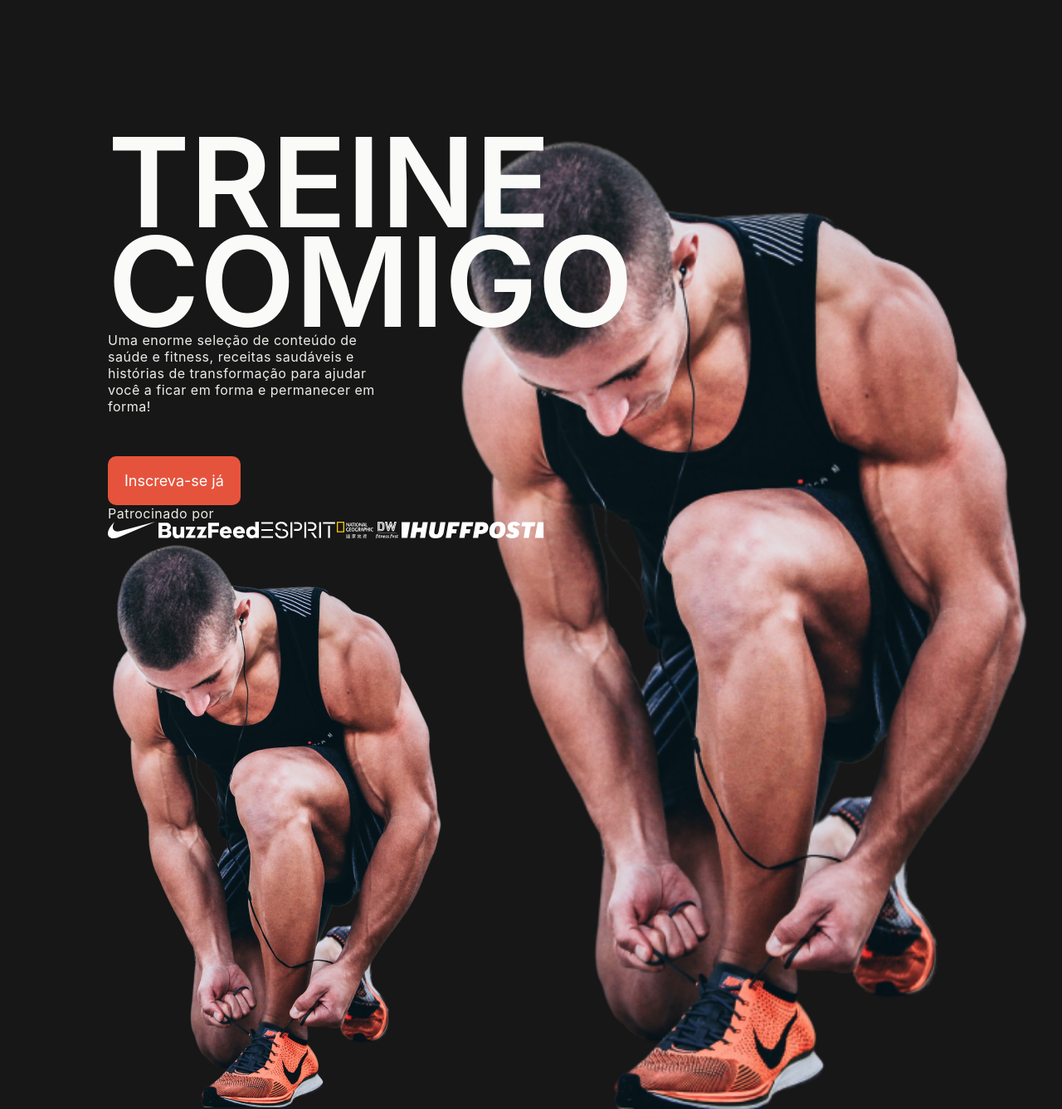
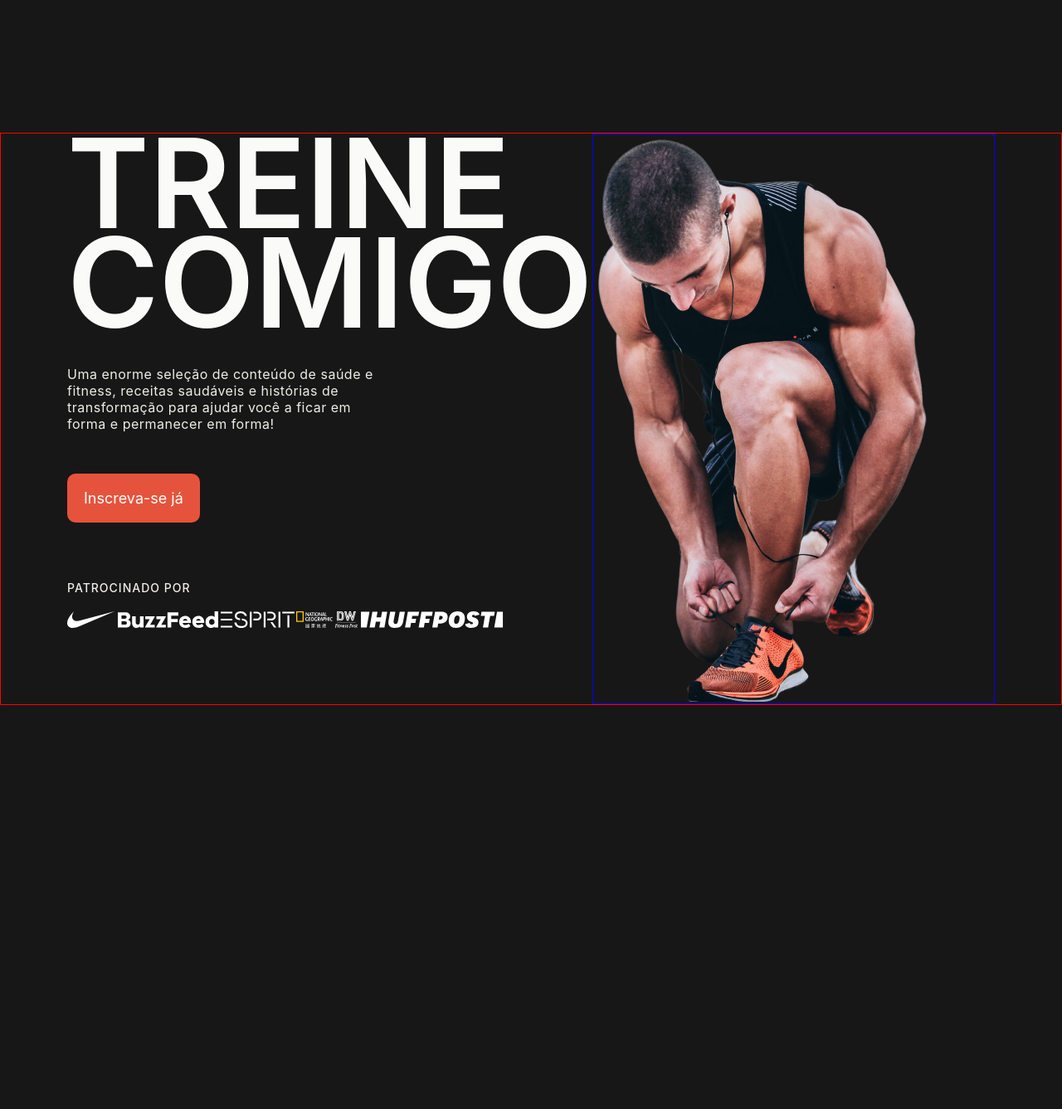
Before and after one commit to VitorSantos920/workoutWebsite, a PHP site: page / in a window 1280 px wide. Shown: the part 60-1397 px from the top of the page at 83% size. After the commit the page ends 910 px from the top, so only its background shows below. Run offline with PHP 8.4, Linux system fonts and the light colour scheme.

Commit message:
estilo tela home

```diff
--- a/assets/css/index.css
+++ b/assets/css/index.css
@@ -1,11 +1,10 @@
 @import url(./global.css);
-
 
 body {
     background-color: var(--black);
     font-family: 'Inter', sans-serif;
 }
-html{
+html {
     font-size: 62.5%;
 }
 nav {
@@ -17,44 +16,41 @@
     color: var(--text1);
     text-transform: uppercase;
 }
-nav li{
+nav li {
     margin: 0 1.5rem;
     display: inline;
 }
-nav li a{
+nav li a {
     font-size: 1.2rem;
 }
-nav a{
+nav a {
     font-family: 'Inter', sans-serif;
     font-size: 1.6rem;
     font-weight: 600;
 }
-.section1{
-    background-image: url(../img/hero.png);
-
-    margin-top:16rem;
-    margin-left: 13rem;
-    margin-right: 3rem;
-    background-repeat: no-repeat;
-    background-position: right bottom;
-    background-size: contain;
+.section1 {
+    display: flex;
+    margin-top: 16rem;
+    padding: 0 8rem;
     font-family: 'Inter', sans-serif;
+    border: 1px solid red;
 }
-.section1 h1{
+.section1 h1 {
     width: 70%;
     text-transform: uppercase;
     font-size: 15rem;
     color: var(--text1);
     line-height: 12rem;
     font-weight: 600;
+    margin-bottom: 4rem;
 }
-.section1 p{
-    width: 30%;
+.section1 p {
+    width: 60%;
     letter-spacing: 0.5px;
     color: var(--text2);
-   font-size: 1.6rem;
+    font-size: 1.6rem;
 }
-.section1 button{
+.section1 button {
     margin-top: 5rem;
     color: #ffffff;
     font-size: 1.8rem;
@@ -64,11 +60,28 @@
     padding: 1.9rem 2rem;
     border-radius: 10px;
     border: none;
-
+    margin-bottom: 7rem;
 }
-
-.section1 .brand{
+.section1 .conteudo .bottom p {
+    text-transform: uppercase;
+    font-size: 1.4rem;
+    font-weight: 500;
+    letter-spacing: 1px;
+    margin-bottom: 2rem;
+}
+.section1 .brand {
     display: flex;
     flex-direction: row;
     gap: 1rem;
 }
+.img-hero {
+    width: 53%;
+    border: 1px solid blue;
+}
+.img-hero img {
+    height: auto;
+    max-width: 100%;
+}
+.conteudo {
+    width: 60%;
+}
```
